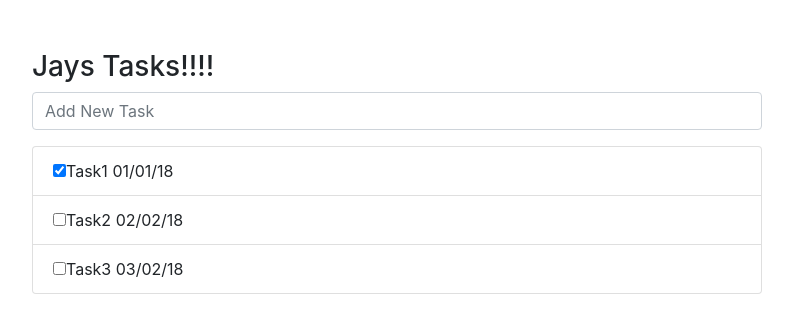
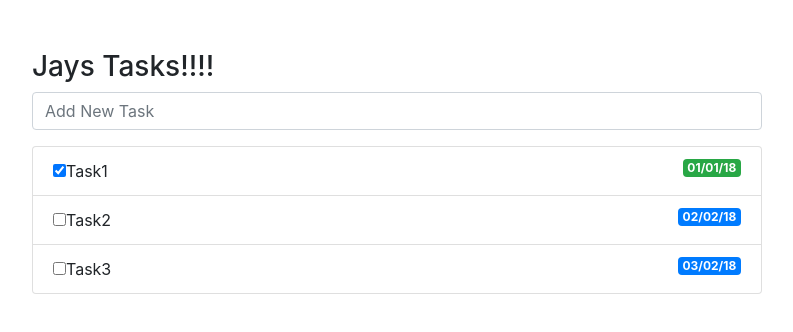
Before and after one commit to jaygehlot/tasks-application, an Angular app in the folder src/main/frontend/: page / in a window 1280 px wide. Shown: the top 332 px of the page, without its empty margins (243-1036 px from the left). Built offline with nearby package versions, Linux system fonts and the light colour scheme.

Commit message:
Bootstrap 4 changes
Change pull-right to float-right and label to bagde. Bootstrap 3 was used during
the developement of the course anow Bootstrap 4 is being used.

```diff
--- a/src/main/frontend/src/app/tasks/tasks-list/tasks-list.component.html
+++ b/src/main/frontend/src/app/tasks/tasks-list/tasks-list.component.html
@@ -6,7 +6,7 @@
                    (change)="onTaskChange($event,task)"
                    [checked]="task.completed">
             <span ngClass="{{task.completed ? 'name completed' : 'name'}}">{{ task.name }}</span>
-            <span class="label {{ getDueDateLabel(task) }} pull-right"> {{ task.dueDate }}</span>
+            <span class="badge {{ getDueDateLabel(task) }} float-right"> {{ task.dueDate }}</span>
         </div>
     </li>
 
--- a/src/main/frontend/src/app/tasks/tasks-list/tasks-list.component.ts
+++ b/src/main/frontend/src/app/tasks/tasks-list/tasks-list.component.ts
@@ -19,7 +19,7 @@ export class TasksListComponent implements OnInit {
   }
 
   getDueDateLabel(task: Task){
-    return task.completed ? 'label-success' : 'label-primary';
+    return task.completed ? 'badge-success' : 'badge-primary';
   }
 
   onTaskChange(event, task) {
```
